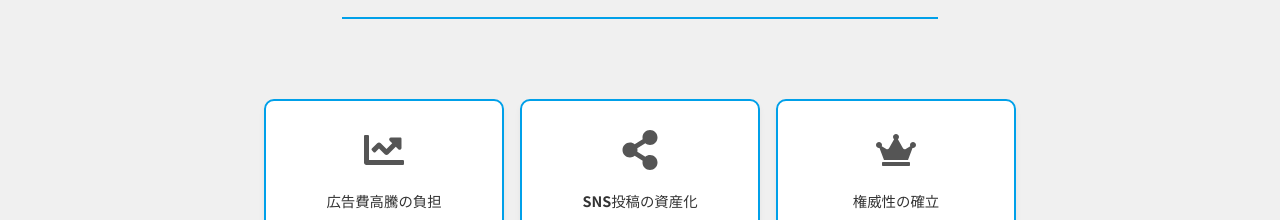
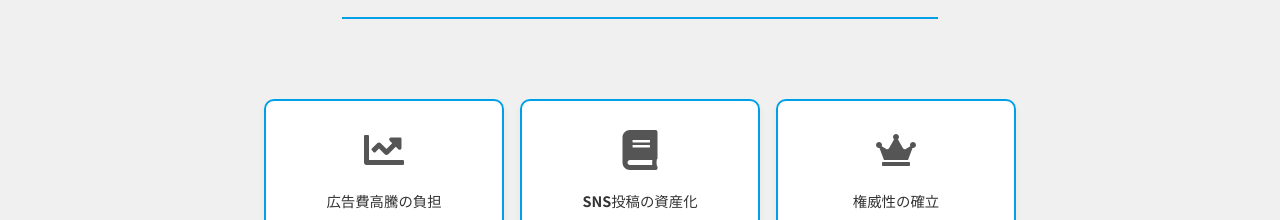
Before and after one commit to rikutoaimanga-max/Kindle-Publishing-Homepage, a React (Vite) app: page / in a window 1280 px wide. Shown: the part 1907-2127 px from the top of the page. Built offline with nearby package versions, Linux system fonts and the light colour scheme.

Commit message:
Content: Update 'SNS投稿の資産化' icon to FaBook

```diff
--- a/src/components/Problem.jsx
+++ b/src/components/Problem.jsx
@@ -1,11 +1,11 @@
 import React from 'react';
-import { FaChartLine, FaShareAlt, FaCrown, FaClock, FaUserPlus, FaRoute, FaGem } from 'react-icons/fa';
+import { FaChartLine, FaBook, FaCrown, FaClock, FaUserPlus, FaRoute, FaGem } from 'react-icons/fa';
 import '../styles/global.css';
 
 const Problem = () => {
     const problems = [
         { text: '広告費高騰の負担', icon: <FaChartLine /> },
-        { text: 'SNS投稿の資産化', icon: <FaShareAlt /> },
+        { text: 'SNS投稿の資産化', icon: <FaBook /> },
         { text: '権威性の確立', icon: <FaCrown /> },
         { text: '出版の時間がない', icon: <FaClock /> },
         { text: 'リスト獲得の拡大', icon: <FaUserPlus /> },
```
